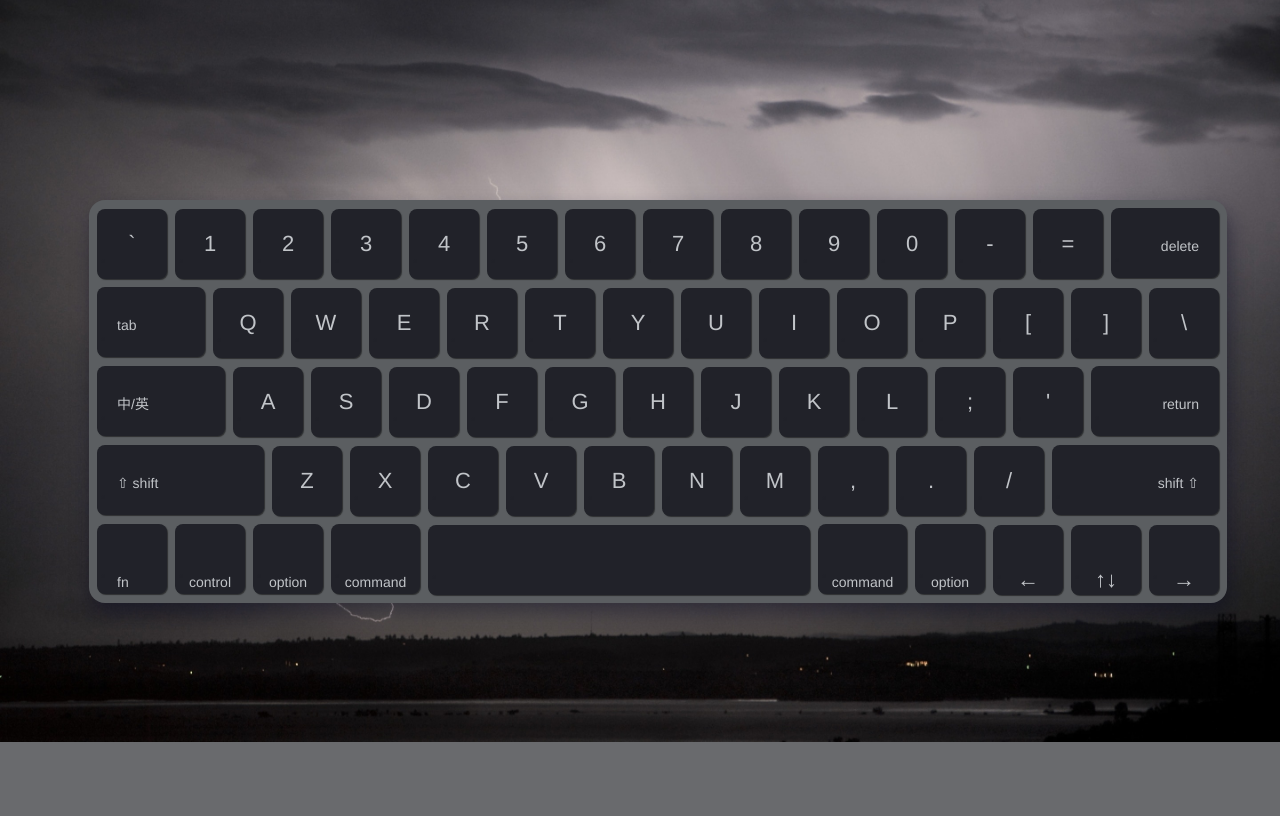
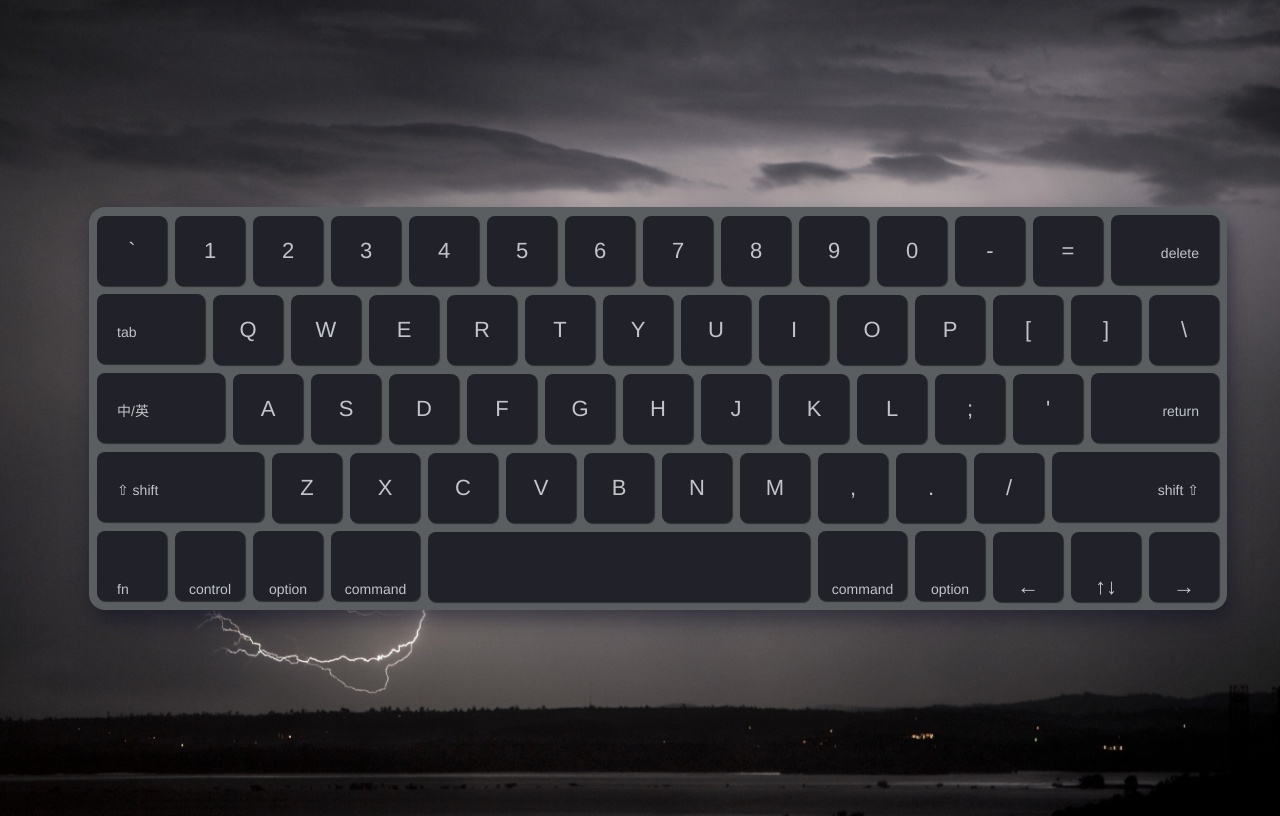
Before and after one commit to kariyyahm/bookMark, a plain HTML site: page index.html in a window 1280 px wide. Shown: the top 816 px of the page. Drawn offline with Linux system fonts and the light colour scheme.

Commit message:
更新背景高度

```diff
--- a/style.css
+++ b/style.css
@@ -1,14 +1,15 @@
 *{margin: none; border: none;}
 body{min-width: 1300px; background: #696A6D url(./img/bg.jpg) no-repeat center center; background-size: cover;}
+body> main{height: 100vh; display: flex; justify-content: center; align-items: center;}
 body> main .wrapper{
-    margin: 200px auto 80px auto;
     background: #5B5E61;
     padding: 8px 0 0 8px;
     max-width: 1130px;
     border-radius: 16px;
     box-shadow: 3px 10px 20px 0px rgba(11,11,34,0.5);
+    position: center;
 }
-body> main .wrapper> div{text-align: center;}
+body> main .wrapper> div{text-align: center; margin: auto 0;}
 body> main .wrapper> div> kbd{
     background: #212229;
     color: #C1C4C8;
@@ -26,6 +27,7 @@ body> main .wrapper> div> kbd{
     cursor: pointer;
 }
 kbd:active{top: 1px;box-shadow: 2px 0 2px rgba(0, 0, 0, 0.5);}
+
 #q{text-transform: uppercase;}
 #w{text-transform: uppercase;}
 #e{text-transform: uppercase;}
```
